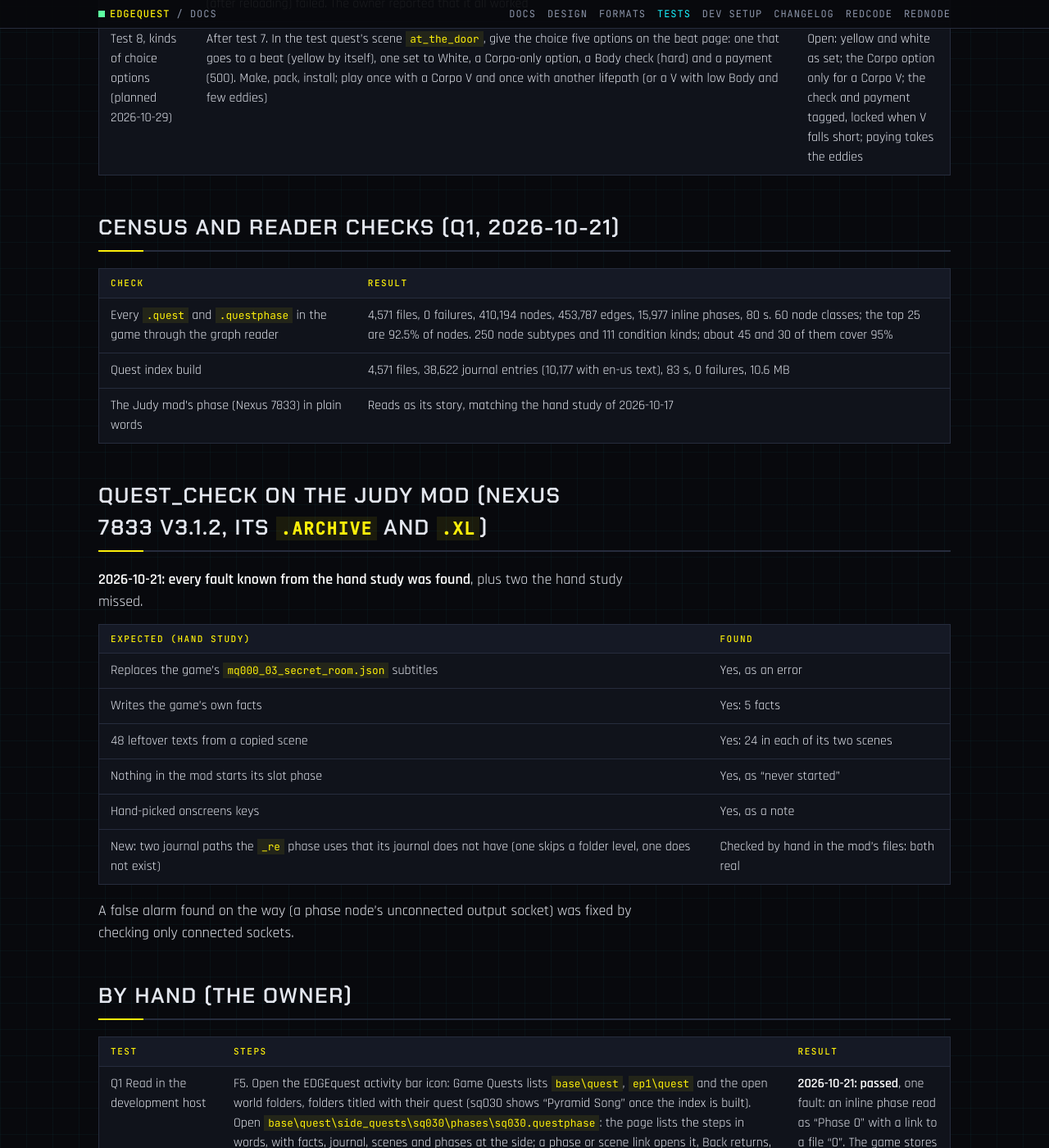
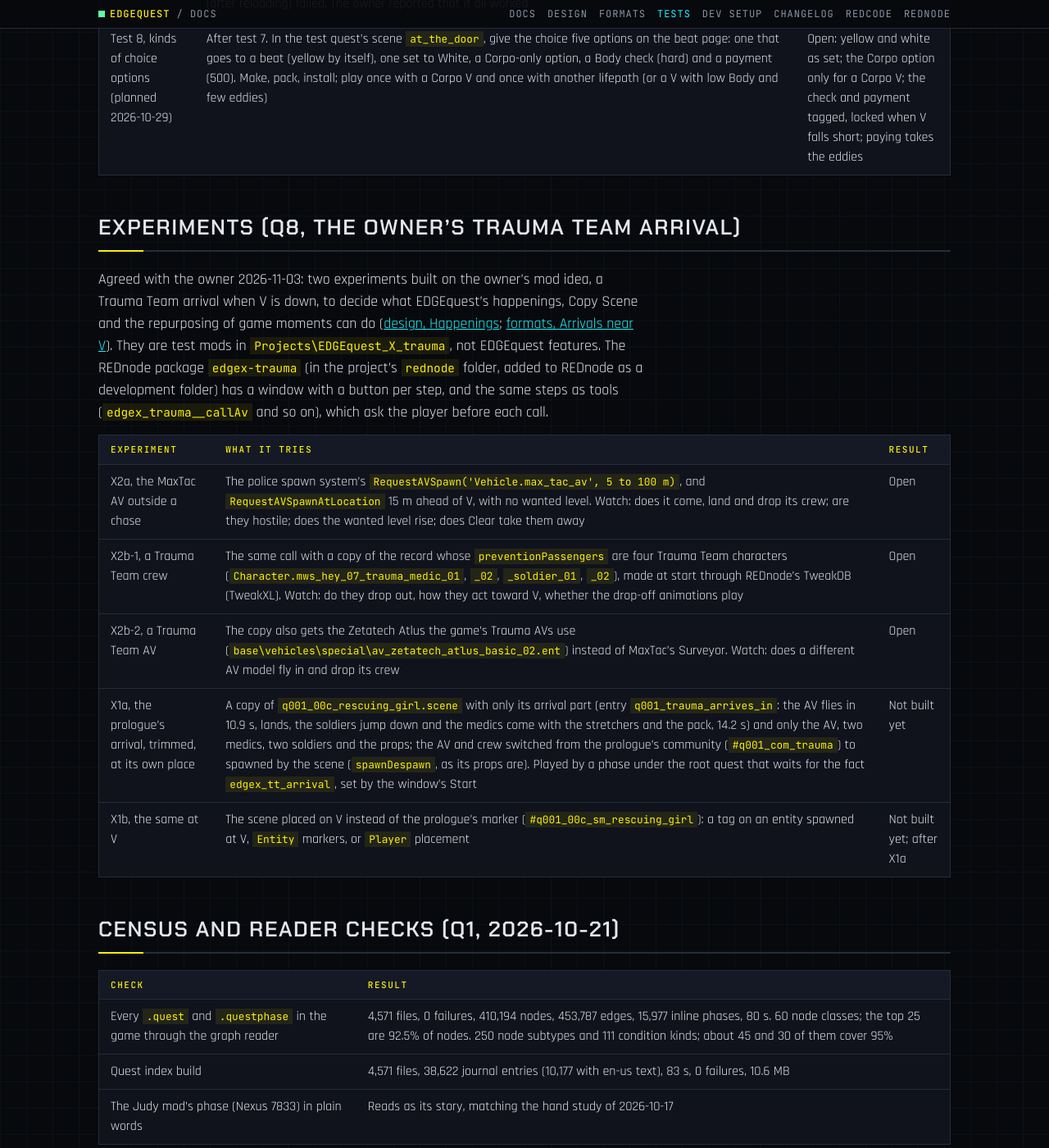
Before and after one commit to Edgemodders/EDGEquest, a Jekyll site: the page built from docs/testing.md, in a window 1280 px wide and 1400 px high, scrolled down 3737 px. Shown: the whole window at 82% size. Built offline with Jekyll 4.4.1, drawn with Linux system fonts in a browser that asks for light colours; our own code applies the rules of GitHub Pages for plain Markdown files.

Commit message:
Tests: experiments X1 and X2 (the owner's Trauma Team arrival) set up; the q001 arrival studied
Co-Authored-By: Claude Opus 5.5 <noreply@anthropic.com>

```diff
--- a/docs/testing.md
+++ b/docs/testing.md
@@ -26,6 +26,18 @@ Every test run on the dev PC, with its result. A test is recorded when it is fir
 | Test 6, music and sound (planned 2026-10-24) | With EDGEwave from its main (f510fb4 or later) beside EDGEquest, and `redcode.pack.redmod` on. 1. In the test project, make EDGEwave's custom sound `edgewave_test` (Custom Sound, any short WAV, kind sfx). 2. Storyboard, "You're home": + Step, Music, search "q104 drone", pick `mus_q104_drone_flight_01_START`, move it above the scene; + Step, Sound, search "edgewave": `edgewave_test` is listed first, as this project's sound; ▶ plays it at once, with no tab (EDGEwave #8, from EDGEwave's main 5099baf). 3. In the scene `at_the_door`, after the first line: + Sound, search "airdrop", ▶ on `sa_airdrop_package_land` (it plays at once; ▶ on another stops the first), pick it; at the scene's end of "Look closer": + Sound, `edgewave_test`. 4. On "Look at the door" and "Get some rest": + Step, Music, `mus_q104_drone_flight_02_STOP`, above the ending. 5. Save: the checklist has no sound item (the custom sound exists); remove the custom sound's entry and save: an item names it, with EDGEwave. 6. Pack, install, start the game from a save before the mod. Expect: music starts on arriving home; the airdrop sound after the first line; `edgewave_test` before the choice (from the phase) and after "Look closer" (from the scene); the music stops at either ending. Also: Generate on a line opens EDGEwave's Voice Lines | Open: answers whether a quest can post a new REDmod event name (EDGEwave #7) and whether a q104 music cue plays outside q104 |
 | Test 7, game 2.5, 2026-10-31 | On the dev PC's game 2.5 with ArchiveXL 1.28.0, Codeware 1.21.1, RED4ext 1.31.0: the test project's quest remade with EDGEquest on REDbridge 0.11.0, packed, installed, started from a save before the mod. The marker at V's door; arriving started the scene; "Look closer" ended the quest succeeded, and "Go inside" (after reloading) failed. The owner reported that it all worked | **Passed: made files play on game 2.5 as on 2.31** |
 | Test 8, kinds of choice options (planned 2026-10-29) | After test 7. In the test quest's scene `at_the_door`, give the choice five options on the beat page: one that goes to a beat (yellow by itself), one set to White, a Corpo-only option, a Body check (hard) and a payment (500). Make, pack, install; play once with a Corpo V and once with another lifepath (or a V with low Body and few eddies) | Open: yellow and white as set; the Corpo option only for a Corpo V; the check and payment tagged, locked when V falls short; paying takes the eddies |
+
+## Experiments (Q8, the owner's Trauma Team arrival)
+
+Agreed with the owner 2026-11-03: two experiments built on the owner's mod idea, a Trauma Team arrival when V is down, to decide what EDGEquest's happenings, Copy Scene and the repurposing of game moments can do ([design, Happenings](design.html#happenings); [formats, Arrivals near V](design/formats.html#arrivals-near-v-maxtac-and-dynamic-spawns-study-2026-11-03)). They are test mods in `Projects\EDGEquest_X_trauma`, not EDGEquest features. The REDnode package `edgex-trauma` (in the project's `rednode` folder, added to REDnode as a development folder) has a window with a button per step, and the same steps as tools (`edgex_trauma__callAv` and so on), which ask the player before each call.
+
+| Experiment | What it tries | Result |
+|---|---|---|
+| X2a, the MaxTac AV outside a chase | The police spawn system's `RequestAVSpawn('Vehicle.max_tac_av', 5 to 100 m)`, and `RequestAVSpawnAtLocation` 15 m ahead of V, with no wanted level. Watch: does it come, land and drop its crew; are they hostile; does the wanted level rise; does Clear take them away | Open |
+| X2b-1, a Trauma Team crew | The same call with a copy of the record whose `preventionPassengers` are four Trauma Team characters (`Character.mws_hey_07_trauma_medic_01`, `_02`, `_soldier_01`, `_02`), made at start through REDnode's TweakDB (TweakXL). Watch: do they drop out, how they act toward V, whether the drop-off animations play | Open |
+| X2b-2, a Trauma Team AV | The copy also gets the Zetatech Atlus the game's Trauma AVs use (`base\vehicles\special\av_zetatech_atlus_basic_02.ent`) instead of MaxTac's Surveyor. Watch: does a different AV model fly in and drop its crew | Open |
+| X1a, the prologue's arrival, trimmed, at its own place | A copy of `q001_00c_rescuing_girl.scene` with only its arrival part (entry `q001_trauma_arrives_in`: the AV flies in 10.9 s, lands, the soldiers jump down and the medics come with the stretchers and the pack, 14.2 s) and only the AV, two medics, two soldiers and the props; the AV and crew switched from the prologue's community (`#q001_com_trauma`) to spawned by the scene (`spawnDespawn`, as its props are). Played by a phase under the root quest that waits for the fact `edgex_tt_arrival`, set by the window's Start | Not built yet |
+| X1b, the same at V | The scene placed on V instead of the prologue's marker (`#q001_00c_sm_rescuing_girl`): a tag on an entity spawned at V, `Entity` markers, or `Player` placement | Not built yet; after X1a |
 
 ## Census and reader checks (Q1, 2026-10-21)
 
```
Also changed, not shown: docs/design/formats.md (+1 -1 lines).
